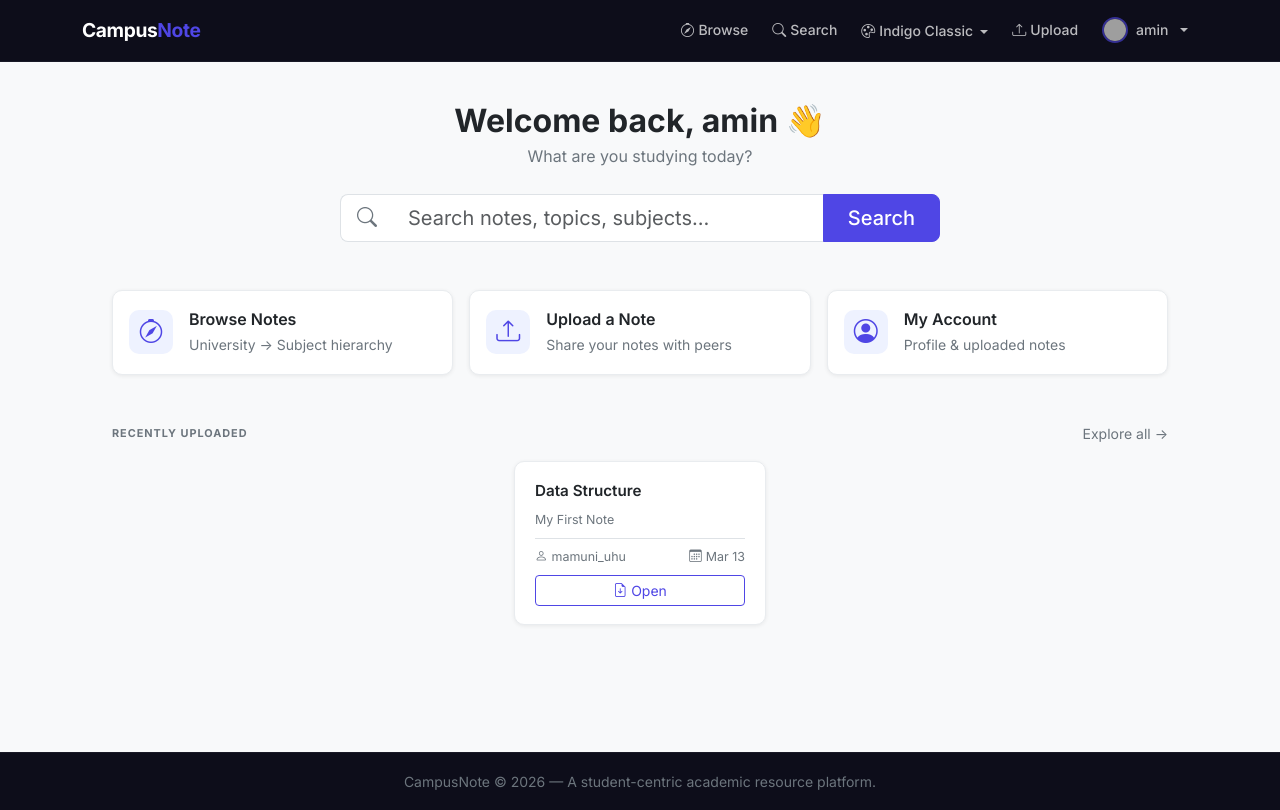
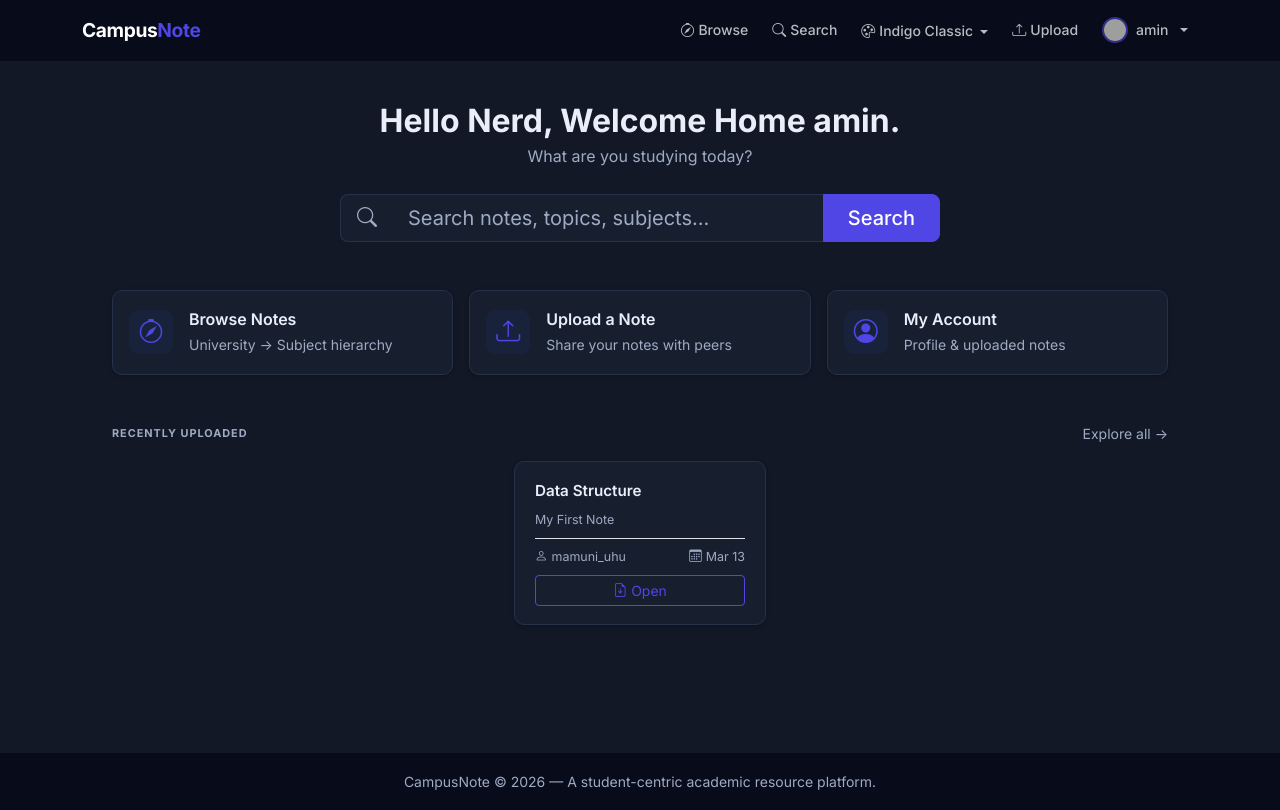
Before and after one commit to metamimiqbal/project-campusnote, a Flask app: page / in a window 1280 px wide. Run offline with Flask 3, Linux system fonts and the light colour scheme; a user stored in the database is signed in; grey boxes are pictures that could not be loaded.

Commit message:
welcome note fix and fixed the indigo classic theme inconsistency

```diff
--- a/campusnote/routes.py
+++ b/campusnote/routes.py
@@ -1,7 +1,7 @@
 import os
 import secrets
 from PIL import Image
-from flask import Flask, render_template, url_for, request, redirect, flash, jsonify
+from flask import Flask, render_template, url_for, request, redirect, flash, jsonify, session
 from campusnote.forms import RegisterForm, LoginForm, UpdateAccountForm, UploadNoteForm
 from campusnote import app, db, bcrypt
 from flask_login import login_user, current_user, logout_user, login_required
@@ -14,9 +14,13 @@ from sqlalchemy import or_
 @app.route('/home')
 def home():
     recent_notes = []
+    welcome_state = 'guest'
+
     if current_user.is_authenticated:
         recent_notes = Note.query.order_by(Note.uploaded_at.desc()).limit(8).all()
-    return render_template('home.html', recent_notes=recent_notes)
+        welcome_state = 'member'
+
+    return render_template('home.html', recent_notes=recent_notes, welcome_state=welcome_state)
 
 
 @app.route('/register', methods=['GET', 'POST'])
@@ -31,6 +35,7 @@ def register():
         db.session.add(user)
         db.session.commit()
         login_user(user)
+        session['just_registered'] = True
         flash(f'Account created successfully for {form.username.data}', 'success')
         return redirect(url_for('home'))
     return render_template('register.html', form=form)
--- a/campusnote/static/main.css
+++ b/campusnote/static/main.css
@@ -5,17 +5,17 @@
 :root {
     --cn-primary:       #4f46e5;
     --cn-primary-dark:  #4338ca;
-    --cn-primary-light: #eef2ff;
-    --cn-navbar-bg:     #0d0d1a;
-    --cn-bg:            #f8f9fa;
-    --cn-card-bg:       #ffffff;
-    --cn-border:        #e9ecef;
-    --cn-text:          #212529;
-    --cn-muted:         #6c757d;
+    --cn-primary-light: #18233b;
+    --cn-navbar-bg:     #070b1a;
+    --cn-bg:            #121826;
+    --cn-card-bg:       #171f2f;
+    --cn-border:        #26324a;
+    --cn-text:          #e9eef9;
+    --cn-muted:         #9eabc3;
     --cn-radius:        10px;
-    --cn-shadow-sm:     0 1px 4px rgba(0,0,0,0.07);
-    --cn-shadow:        0 4px 20px rgba(0,0,0,0.09);
-    --cn-shadow-hover:  0 8px 24px rgba(79,70,229,0.15);
+    --cn-shadow-sm:     0 1px 4px rgba(0,0,0,0.28);
+    --cn-shadow:        0 4px 20px rgba(0,0,0,0.38);
+    --cn-shadow-hover:  0 8px 24px rgba(79,70,229,0.22);
 }
 
 /* ------ Base ------ */
@@ -284,6 +284,29 @@ a:hover { color: var(--cn-primary-dark); }
     box-shadow: var(--cn-shadow);
 }
 
+.form-control,
+.form-select,
+.input-group-text {
+    background: var(--cn-card-bg);
+    color: var(--cn-text);
+    border-color: var(--cn-border);
+}
+
+.form-control::placeholder {
+    color: var(--cn-muted);
+    opacity: 1;
+}
+
+.form-text,
+.form-check-label {
+    color: var(--cn-muted) !important;
+}
+
+.form-check-input {
+    background-color: var(--cn-card-bg);
+    border-color: var(--cn-border);
+}
+
 .form-control:focus,
 .form-select:focus {
     border-color: var(--cn-primary);
@@ -410,13 +433,13 @@ a:hover { color: var(--cn-primary-dark); }
 
 .cn-search-bar .input-group-text {
     border-right: none;
-    background: #fff;
+    background: var(--cn-card-bg);
 }
 .cn-search-bar .form-control {
     border-left: none;
 }
 .cn-search-bar .form-control:focus {
-    border-color: #ced4da;
+    border-color: var(--cn-border);
     box-shadow: none;
 }
 .cn-search-bar .input-group:focus-within {
--- a/campusnote/templates/home.html
+++ b/campusnote/templates/home.html
@@ -6,7 +6,7 @@
     <div class="container cn-page-shell">
 
         <div class="mb-4 text-center">
-            <h2 class="fw-bold mb-1">Welcome back, {{ current_user.username }} 👋</h2>
+            <h2 class="fw-bold mb-1">Hello Nerd, Welcome Home {{ current_user.username }}.</h2>
             <p class="text-muted mb-0">What are you studying today?</p>
         </div>
 
@@ -101,16 +101,13 @@
     <div class="container cn-page-shell">
 
         <div class="cn-hero">
-            <span class="cn-section-label">Open Academic Resource Platform</span>
-            <h1>Your Campus.<br>Your Notes.<br>
-                <span style="color:var(--cn-primary)">Your Community.</span>
+            <span class="cn-section-label">For University Students</span>
+            <h1>Hello Nerd,<br>
+                <span style="color:var(--cn-primary)">First time here?</span>
             </h1>
-            <p class="lead">
-                CampusNote is a structured student platform for sharing and discovering academic notes
-                organised by University, Department, Year, Semester, and Subject.
-            </p>
+            <p class="lead">Find notes by subject, open what you need, and start learning faster.</p>
             <div class="d-flex gap-3 justify-content-center flex-wrap">
-                <a href="{{ url_for('register') }}" class="btn btn-primary btn-lg px-5">Get Started Free</a>
+                <a href="{{ url_for('register') }}" class="btn btn-primary btn-lg px-5">Join Free</a>
                 <a href="{{ url_for('browse') }}"   class="btn btn-outline-secondary btn-lg px-5">Browse Notes</a>
             </div>
         </div>
@@ -122,11 +119,8 @@
                     <div class="mb-3">
                         <i class="bi bi-diagram-3 fs-2" style="color:var(--cn-primary)"></i>
                     </div>
-                    <h5 class="fw-semibold">Structured Hierarchy</h5>
-                    <p class="text-muted mb-0">
-                        Notes organised by University → Department → Year → Semester → Subject.
-                        Find exactly what you need without noise.
-                    </p>
+                    <h5 class="fw-semibold">Organized Notes</h5>
+                    <p class="text-muted mb-0">University → Department → Semester → Subject.</p>
                 </div>
             </div>
             <div class="col-md-4">
@@ -134,11 +128,8 @@
                     <div class="mb-3">
                         <i class="bi bi-search fs-2" style="color:var(--cn-primary)"></i>
                     </div>
-                    <h5 class="fw-semibold">Instant Search</h5>
-                    <p class="text-muted mb-0">
-                        Search any keyword — topic, subject, or concept — and get results in milliseconds,
-                        with optional filters to narrow them down.
-                    </p>
+                    <h5 class="fw-semibold">Quick Search</h5>
+                    <p class="text-muted mb-0">Type a topic or subject and jump straight to relevant notes.</p>
                 </div>
             </div>
             <div class="col-md-4">
@@ -146,11 +137,8 @@
                     <div class="mb-3">
                         <i class="bi bi-people fs-2" style="color:var(--cn-primary)"></i>
                     </div>
-                    <h5 class="fw-semibold">Student-Driven</h5>
-                    <p class="text-muted mb-0">
-                        Upload your notes, help your peers, and benefit from the collective knowledge
-                        of students across every department.
-                    </p>
+                    <h5 class="fw-semibold">Peer Powered</h5>
+                    <p class="text-muted mb-0">Upload helpful notes and learn from your student community.</p>
                 </div>
             </div>
         </div>
```
